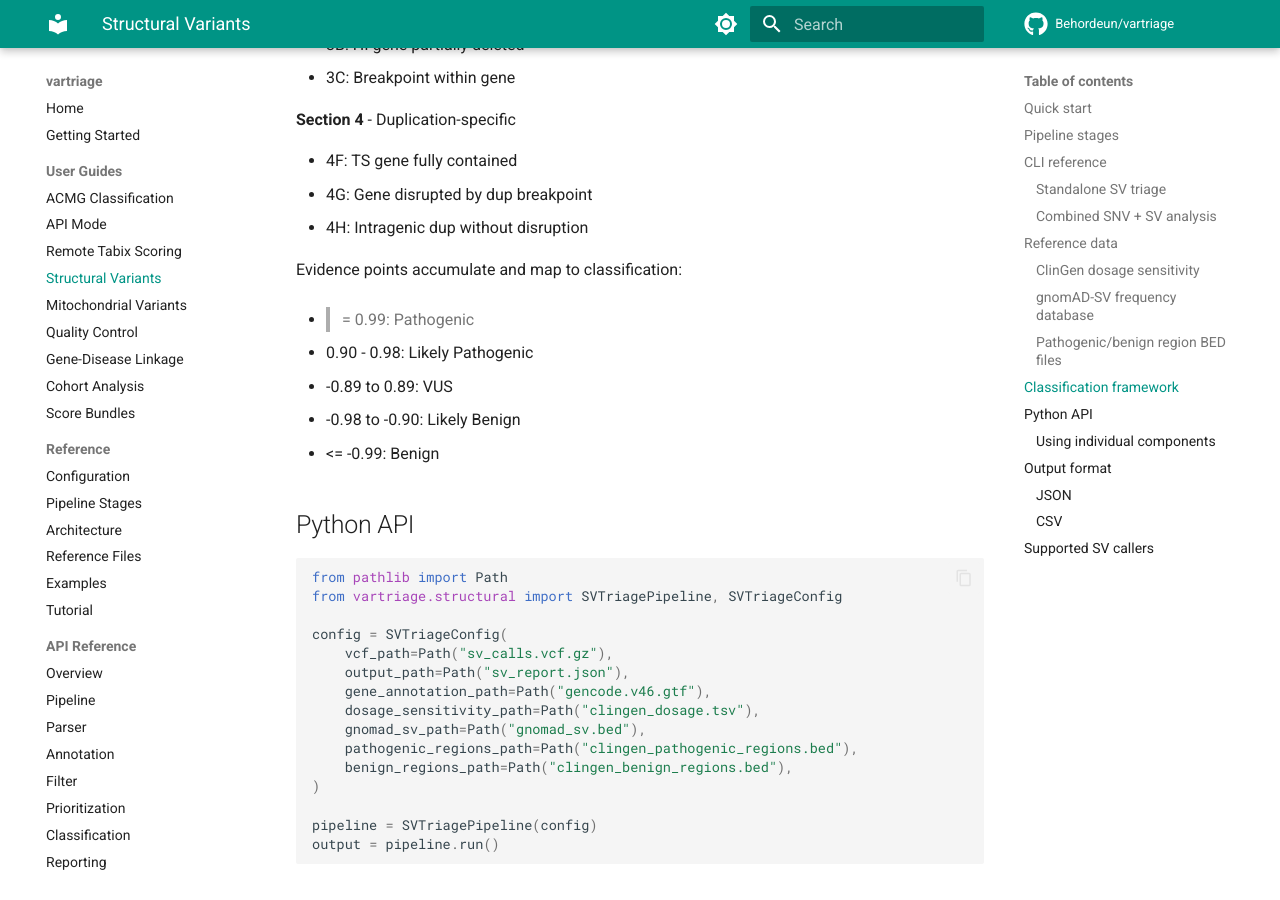
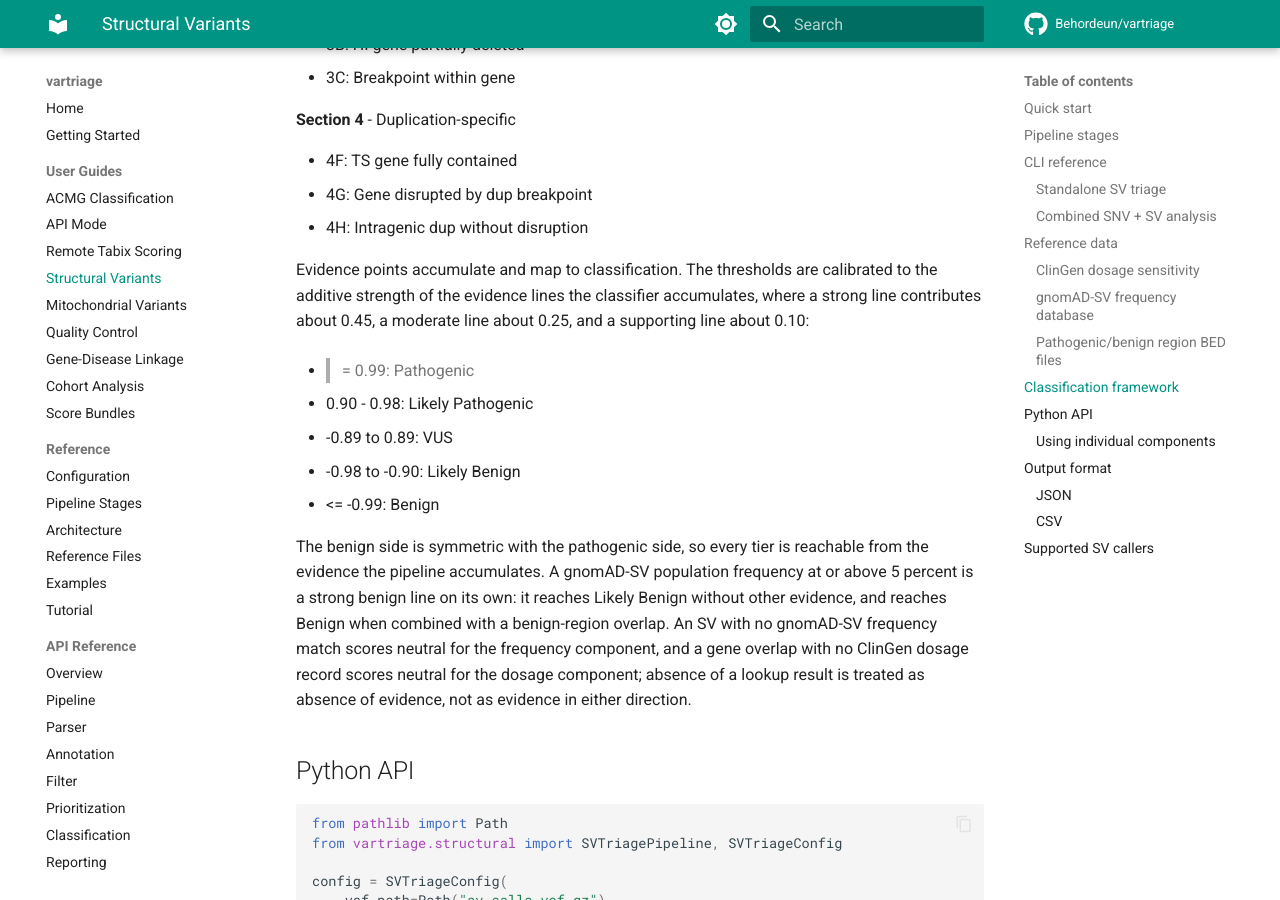
Before and after one commit to Behordeun/vartriage, an MkDocs documentation site: the page built from docs/structural-variants.md, in a window 1280 px wide and 900 px high, scrolled down 3567 px. Built offline with MkDocs 1.6.1 and Material for MkDocs 9.7.7, drawn with Linux system fonts in a browser that asks for light colours; comment, search, counter and statistics services are not loaded.

Commit message:
Document the SV classification threshold scale and neutral lookups
State in docs/structural-variants.md that the five-tier thresholds are calibrated to the additive strength of the evidence lines (strong about 0.45, moderate about 0.25, supporting about 0.10), that the benign side is symmetric so every tier is reachable, that a gnomAD-SV frequency at or above 5 percent is a strong benign line on its own, and that an absent frequency or dosage lookup scores neutral rather than in either direction.

Salvages the still-accurate SV-doc prose from the superseded docs-sync branch so it is not lost when that branch is closed.

```diff
--- a/docs/structural-variants.md
+++ b/docs/structural-variants.md
@@ -132,13 +132,15 @@ The classifier implements the ACMG/ClinGen Technical Standards (Riggs et al. 202
 - 4G: Gene disrupted by dup breakpoint
 - 4H: Intragenic dup without disruption
 
-Evidence points accumulate and map to classification:
+Evidence points accumulate and map to classification. The thresholds are calibrated to the additive strength of the evidence lines the classifier accumulates, where a strong line contributes about 0.45, a moderate line about 0.25, and a supporting line about 0.10:
 
 - >= 0.99: Pathogenic
 - 0.90 - 0.98: Likely Pathogenic
 - -0.89 to 0.89: VUS
 - -0.98 to -0.90: Likely Benign
 - <= -0.99: Benign
+
+The benign side is symmetric with the pathogenic side, so every tier is reachable from the evidence the pipeline accumulates. A gnomAD-SV population frequency at or above 5 percent is a strong benign line on its own: it reaches Likely Benign without other evidence, and reaches Benign when combined with a benign-region overlap. An SV with no gnomAD-SV frequency match scores neutral for the frequency component, and a gene overlap with no ClinGen dosage record scores neutral for the dosage component; absence of a lookup result is treated as absence of evidence, not as evidence in either direction.
 
 ## Python API
 
```
